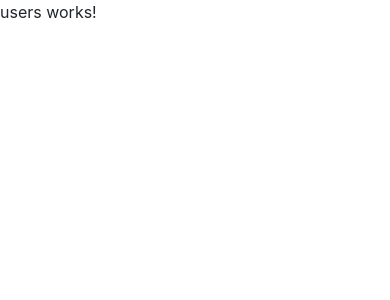
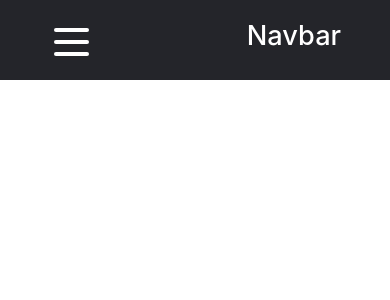
Before and after one commit to Silikhe/javascript-mvc, an Angular app: page / in a window 390 px wide. Shown: the top 300 px of the page. Built offline with nearby package versions, Linux system fonts and the light colour scheme.

Commit message:
feature(view): add navigation bar for user to route to pages

```diff
--- a/src/app/app.component.html
+++ b/src/app/app.component.html
@@ -1,3 +1,5 @@
+<app-nav></app-nav>
+
 <app-users></app-users>
 
 <router-outlet></router-outlet>
--- a/src/app/app.module.ts
+++ b/src/app/app.module.ts
@@ -4,11 +4,13 @@ import { BrowserModule } from '@angular/platform-browser';
 import { AppRoutingModule } from './app-routing.module';
 import { AppComponent } from './app.component';
 import { UsersComponent } from './components/users/users.component';
+import { NavComponent } from './components/nav/nav.component';
 
 @NgModule({
   declarations: [
     AppComponent,
-    UsersComponent
+    UsersComponent,
+    NavComponent
   ],
   imports: [
     BrowserModule,
--- /dev/null
+++ b/src/app/components/nav/nav.component.css
@@ -0,0 +1,187 @@
+.navbar input[type="checkbox"],
+.navbar .hamburger-lines {
+  display: none;
+}
+
+.container {
+  max-width: 1200px;
+  width: 90%;
+  margin: auto;
+}
+
+.navbar {
+  position: fixed;
+  width: 100%;
+  background: #24252a;
+  color: #fff;
+}
+
+.navbar-container {
+  display: flex;
+  justify-content: space-between;
+  align-items: center;
+  height: 64px;
+}
+
+.menu-items {
+  order: 2;
+  display: flex;
+}
+.logo {
+  order: 1;
+  font-size: 1.8rem;
+}
+
+.menu-items li,
+button {
+  list-style: none;
+  margin-left: 1.5rem;
+  font-size: 1.1rem;
+  display: flex;
+  align-items: center;
+}
+
+.navbar a {
+  color: #fff;
+  text-decoration: none;
+  font-weight: 500;
+  transition: color 0.3s ease-in-out;
+}
+
+button {
+  padding: 8px 19px;
+  margin-right: 20px;
+  background-color: rgba(0, 136, 169, 1);
+  border: none;
+  border-radius: 50px;
+  cursor: pointer;
+  transition: all ease-in-out 0s;
+}
+
+button:hover a {
+  color: #0088a9;
+}
+
+button:hover {
+  background: #fff;
+  color: #0088a9;
+}
+
+.navbar a:hover {
+  color: #0088a9;
+}
+
+@media (max-width: 768px) {
+  .navbar-container input[type="checkbox"],
+  .navbar-container .hamburger-lines {
+    display: block;
+  }
+
+  .navbar-container {
+    display: block;
+    position: relative;
+    height: 64px;
+  }
+
+  .navbar-container input[type="checkbox"] {
+    position: absolute;
+    display: block;
+    height: 32px;
+    width: 30px;
+    top: 20px;
+    left: 20px;
+    z-index: 5;
+    opacity: 0;
+    cursor: pointer;
+  }
+
+  .navbar-container .hamburger-lines {
+    display: block;
+    height: 28px;
+    width: 35px;
+    position: absolute;
+    top: 20px;
+    left: 20px;
+    z-index: 2;
+    display: flex;
+    flex-direction: column;
+    justify-content: space-between;
+    align-items: center;
+  }
+
+  .navbar-container .hamburger-lines .line {
+    display: block;
+    height: 4px;
+    width: 100%;
+    border-radius: 10px;
+    background: #fff;
+  }
+
+  .navbar-container .hamburger-lines .line1 {
+    transform-origin: 0% 0%;
+    transition: transform 0.3s ease-in-out;
+  }
+
+  .navbar-container .hamburger-lines .line2 {
+    transition: transform 0.1s ease-in-out;
+  }
+
+  .navbar-container .hamburger-lines .line3 {
+    transform-origin: 0% 100%;
+    transition: transform 0.3s ease-in-out;
+  }
+
+  .navbar .menu-items {
+    padding-top: 100px;
+    background: #24252a;
+    height: 100vh;
+    max-width: 300px;
+    transform: translate(-150%);
+    display: flex;
+    flex-direction: column;
+    margin-left: -40px;
+    padding-left: 40px;
+    transition: transform 0.5s ease-in-out;
+    overflow: scroll;
+  }
+
+  .navbar .menu-items li {
+    margin-bottom: 1.8rem;
+    font-size: 1rem;
+    font-weight: 500;
+  }
+
+  button {
+    width: fit-content;
+    margin-left: 1rem;
+  }
+
+  .logo {
+    position: absolute;
+    top: 12px;
+    right: 15px;
+    font-size: 1.7rem;
+  }
+
+  .navbar-container input[type="checkbox"]:checked ~ .menu-items {
+    transform: translateX(0);
+  }
+
+  .navbar-container input[type="checkbox"]:checked ~ .hamburger-lines .line1 {
+    transform: rotate(45deg);
+  }
+
+  .navbar-container input[type="checkbox"]:checked ~ .hamburger-lines .line2 {
+    transform: scaleY(0);
+  }
+
+  .navbar-container input[type="checkbox"]:checked ~ .hamburger-lines .line3 {
+    transform: rotate(-45deg);
+  }
+}
+
+@media (max-width: 500px) {
+  .navbar-container input[type="checkbox"]:checked ~ .logo {
+    display: none;
+  }
+}
--- /dev/null
+++ b/src/app/components/nav/nav.component.html
@@ -0,0 +1,17 @@
+<nav class="navbar">
+  <div class="navbar-container container">
+    <input type="checkbox" name="" id="" />
+    <div class="hamburger-lines">
+      <span class="line line1"></span>
+      <span class="line line2"></span>
+      <span class="line line3"></span>
+    </div>
+    <ul class="menu-items">
+      <li><a href="#">Home</a></li>
+      <li><a href="#">About</a></li>
+      <li><a href="#">Category</a></li>
+      <button><a href="#">Contact</a></button>
+    </ul>
+    <h1 class="logo">Navbar</h1>
+  </div>
+</nav>
--- /dev/null
+++ b/src/app/components/nav/nav.component.ts
@@ -0,0 +1,15 @@
+import { Component, OnInit } from '@angular/core';
+
+@Component({
+  selector: 'app-nav',
+  templateUrl: './nav.component.html',
+  styleUrls: ['./nav.component.css']
+})
+export class NavComponent implements OnInit {
+
+  constructor() { }
+
+  ngOnInit(): void {
+  }
+
+}
```
Also changed, not shown: 1 other file (tests, documents, lock files or other folders).
